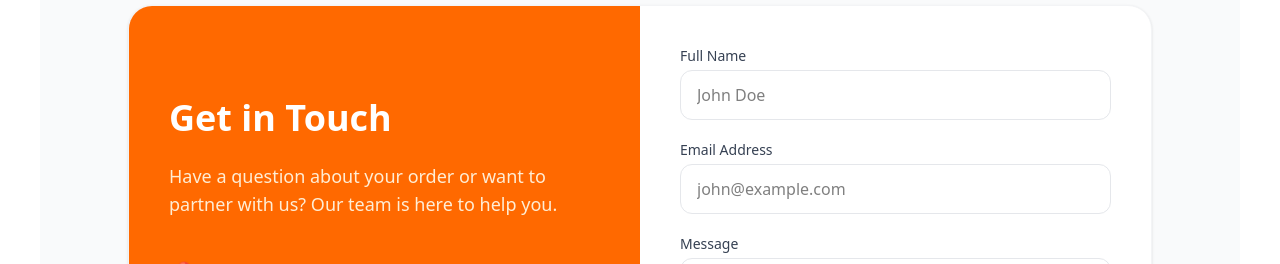
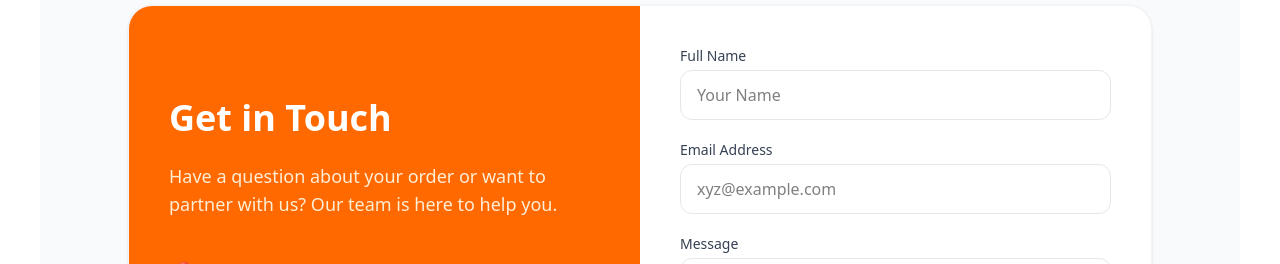
Before and after one commit to Bankal-2708/Food-Delivery-App, a React (Vite) app in the folder Food App/: page /contact in a window 1280 px wide. Shown: the part 206-470 px from the top of the page. Built offline with nearby package versions, Linux system fonts and the light colour scheme.

Commit message:
update info  pages

```diff
--- a/Food App/src/Components/Pages/Cart.jsx
+++ b/Food App/src/Components/Pages/Cart.jsx
@@ -22,10 +22,6 @@ function Cart() {
   const handleRemoveItem = (id) => {
     removeItemFromCart(id);
   };
-
-
-
-
 
   return (
     <div className="p-8 pt-15 md:pt-30 max-w-4xl mx-auto">
--- a/Food App/src/Components/Pages/Contact.jsx
+++ b/Food App/src/Components/Pages/Contact.jsx
@@ -30,14 +30,13 @@ function Contact() {
             </div>
           </div>
 
-
           <div className="p-10">
             <form className="space-y-5">
               <div>
                 <label className="block text-sm font-medium text-gray-700 mb-1">Full Name</label>
                 <input
                   type="text"
-                  placeholder="John Doe"
+                  placeholder="Your Name"
                   className="w-full px-4 py-3 rounded-xl border border-gray-200 focus:ring-2 focus:ring-orange-500 focus:outline-none transition-all"
                 />
               </div>
@@ -45,7 +44,7 @@ function Contact() {
                 <label className="block text-sm font-medium text-gray-700 mb-1">Email Address</label>
                 <input
                   type="email"
-                  placeholder="john@example.com"
+                  placeholder="xyz@example.com"
                   className="w-full px-4 py-3 rounded-xl border border-gray-200 focus:ring-2 focus:ring-orange-500 focus:outline-none transition-all"
                 />
               </div>
```
